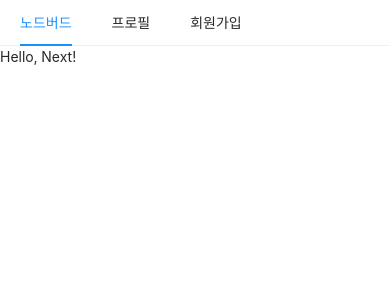
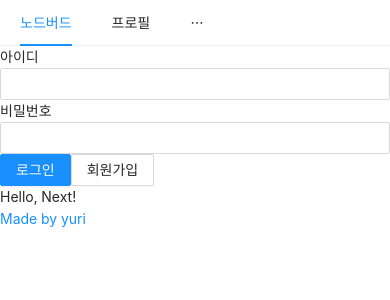
Before and after one commit to leyuri/react-nodebird, a Next.js app in the folder front/: page / in a window 390 px wide. Shown: the top 300 px of the page. Built offline with nearby package versions, Linux system fonts and the light colour scheme.

Commit message:
Add : responsive grid, login form

```diff
--- a/front/components/AppLayout.js
+++ b/front/components/AppLayout.js
@@ -1,13 +1,22 @@
-import React from 'react'
-import PropTypes from 'prop-types'
-import Link from 'next/link'
-import { Menu } from 'antd';
+import React, { useState } from 'react';
+import PropTypes from 'prop-types';
+import Link from 'next/link';
+import { Menu } from 'antd'
+import {
+    Input,
+    Col,
+    Row,
+  } from 'antd';
 import 'antd/dist/antd.css'
 
+import UserProfile from './UserProfile'
+import LoginForm from './LoginForm'
+
 const AppLayout = ({ children }) => {
+    const [isLoggedIn] = useState(false)
+
     return (
-        <div>
-            <div>
+            <>
                 <Menu mode='horizontal'>
                     <Menu.Item>
                         <Link href="/"><a>노드버드</a></Link>
@@ -16,12 +25,26 @@ const AppLayout = ({ children }) => {
                         <Link href="/profile"><a>프로필</a></Link>
                     </Menu.Item>
                     <Menu.Item>
+                        <Input.Search enterButton style={{ verticalAlign: 'middle' }}  />
+                    </Menu.Item>
+                    <Menu.Item>
                         <Link href="/signup"><a>회원가입</a></Link>
                     </Menu.Item>
                 </Menu>
-            </div>
-            {children}
-        </div>
+                <Row gutter={8}>
+                <Col xs={24} md={6}>
+                    {isLoggedIn ? <UserProfile /> : <LoginForm/>}
+
+                    </Col>
+                    <Col xs={24} md={12}>
+                    {children}
+
+                    </Col>
+                    <Col xs={24} md={6}>
+                        <a href="https://velog.io/@leyuri" target="_blank" rel="noreferrer noopener">Made by yuri</a>
+                </Col>
+                </Row>
+            </>
     )
 }
 
--- /dev/null
+++ b/front/components/LoginForm.js
@@ -0,0 +1,50 @@
+import React, { useState, useCallback } from 'react';
+import {
+    Input,Form, Button
+  } from 'antd';
+import 'antd/dist/antd.css'
+import Link from 'next/link'
+
+const LoginForm = () => {
+
+    const [id, setId] = useState('');
+    const [password, setPassword] = useState('')
+
+    const onChangeId = useCallback((e) => {
+        setId(e.target.value);
+    },[])
+
+    const onChangePassword = useCallback((e) => {
+        setPassword(e.target.value);
+    },[])
+
+    return (
+        <Form>
+            <div>
+                <label htmlFor="user-id">아이디</label>
+                <br />
+                <Input
+                    name="user-id"
+                    value={id}
+                    onChange={onChangeId}
+                    required />
+            </div>
+            <div>
+                <label htmlFor="user-password">비밀번호</label>
+                <br />
+                <Input
+                    name="user-password"
+                    type="password"
+                    value={password}
+                    onChange={onChangePassword}
+                    required />
+            </div>
+            <div>
+                <Button type="primary" htmlType="submit" loading={false}>로그인</Button>
+                <Link href="/signup"><a><Button>회원가입</Button></a></Link>
+            </div>
+        </Form>
+    )
+}
+
+export default LoginForm
--- /dev/null
+++ b/front/components/UserProfile.js
@@ -0,0 +1,13 @@
+import React from 'react';
+import 'antd/dist/antd.css'
+
+const UserProfile = () => {
+
+    return (
+            <>
+                <div>test</div>
+            </>
+    )
+}
+
+export default UserProfile
```
